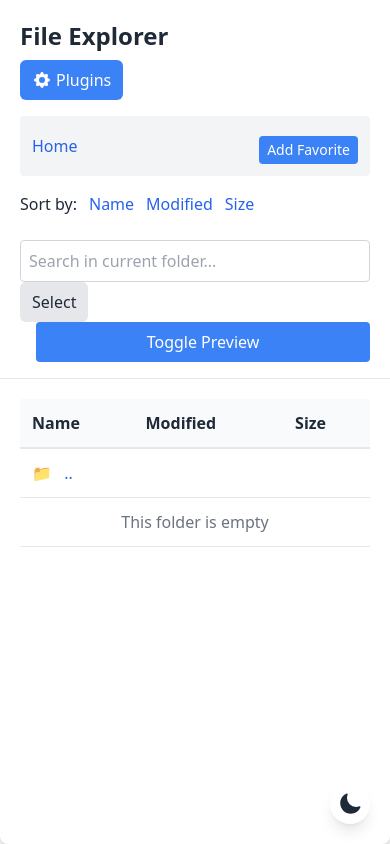
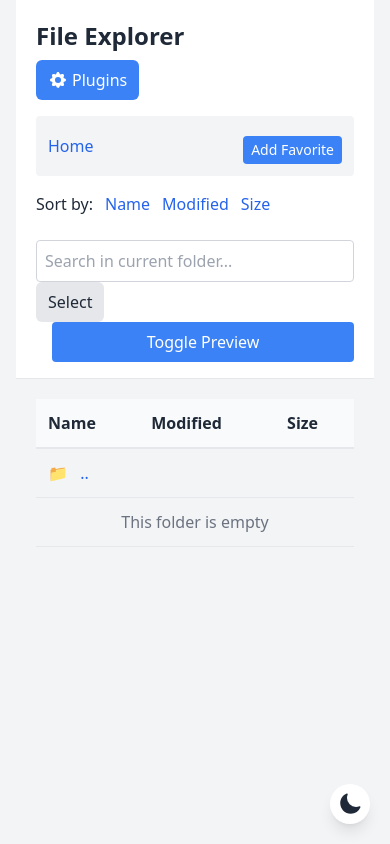
Before and after one commit to pedroanisio/web-file-explorer, a Flask app: template src/templates/explorer.html in a window 390 px wide. Run offline with Flask 2, Linux system fonts and the light colour scheme; the template is opened without the code that fills it, so the values that code supplies are empty; style sheets or scripts are compiled from the project's sources; parts of the project's set-up code (start-up, migrations or seed data) failed here and were passed over.

Commit message:
Integrate logging into UML plugin, enhance plugin.js to handle content type checks more robustly, and update explorer.html for improved layout and responsiveness.

```diff
--- a/src/plugins/uml_generator/uml_plugin.py
+++ b/src/plugins/uml_generator/uml_plugin.py
@@ -4,6 +4,7 @@ Generates UML diagrams from Python code using the Python UML Analyzer plugin.
 """
 import os
 import json
+import logging
 import requests
 from urllib.parse import quote
 from string import Template
--- a/src/static/js/plugins.js
+++ b/src/static/js/plugins.js
@@ -377,7 +377,7 @@ document.addEventListener('DOMContentLoaded', function() {
                 .then(response => response.json())
                 .then(data => {
                     if (data.success) {
-                        const isHtml = data.content_type === 'html';
+                        const isHtml = (data.content_type && data.content_type === 'html') || data.is_html === true;
                         showModal(data.title || 'Plugin Result', data.output, false, isHtml);
                     } else {
                         showModal('Error', data.error + '\n\n' + (data.output || ''), true);
--- a/src/templates/explorer.html
+++ b/src/templates/explorer.html
@@ -19,7 +19,7 @@
     <link rel="stylesheet" href="{{ url_for('static', filename='css/tailwind.css') }}">
 </head>
 <body class="{{ 'bg-gray-900 text-gray-100' if theme == 'dark' else 'bg-gray-100 text-gray-800' }}">
-    <div class="container">
+    <div class="w-full px-4 mx-auto">
         <div class="header-container">
             <div class="nav-bar flex justify-between items-start md:items-center mb-4 flex-wrap md:flex-nowrap space-y-2 md:space-y-0">
                 <h1 class="text-2xl font-bold {{ 'text-gray-100' if theme == 'dark' else 'text-gray-800' }}">File Explorer</h1>
```
